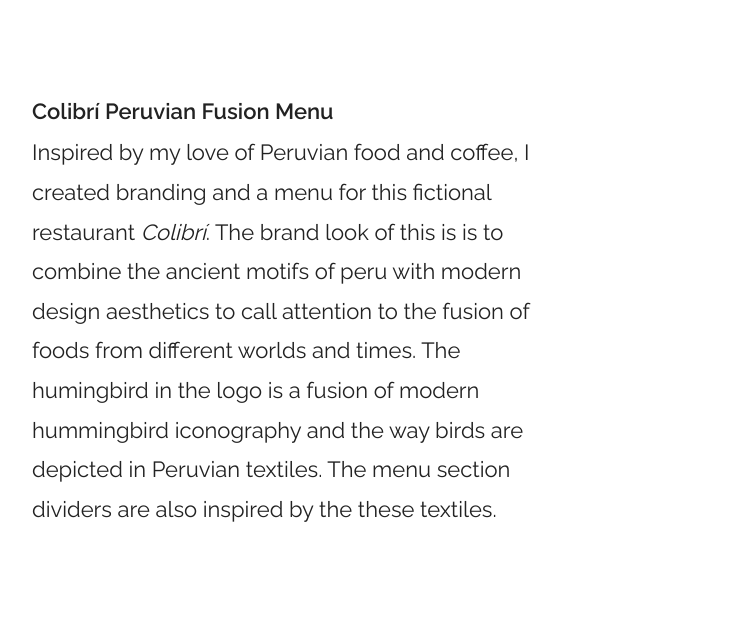
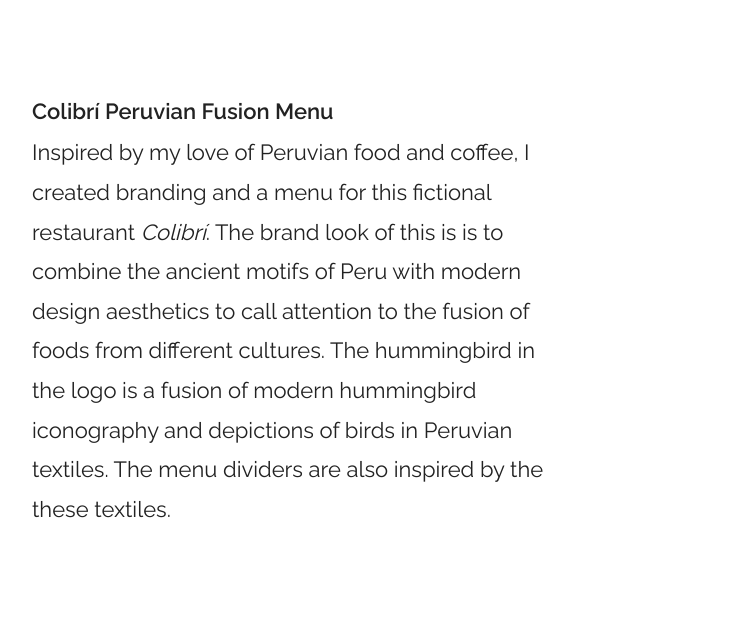
Before and after one commit to nikkisnotcool/Portfolio, a plain HTML site: page Colibri.html in a window 1280 px wide. Shown: the part 2260-2887 px from the top of the page, without its empty margins (144-880 px from the left). Drawn offline with Linux system fonts and the light colour scheme.

Commit message:
Add files via upload

```diff
--- a/Colibri.html
+++ b/Colibri.html
@@ -87,7 +87,7 @@
 			<div class="row">
 				<div class="col-lg-7">
 					<h5>Colibrí Peruvian Fusion Menu</h5>
-				  <p>Inspired by my love of Peruvian food and coffee, I created branding and a menu for this fictional  restaurant <em>Colibrí</em>. The brand look of this is is to combine the ancient motifs of peru with modern design aesthetics to call attention to the fusion of foods from different worlds and times. The humingbird in the logo is a fusion of modern hummingbird iconography and the way birds are depicted in Peruvian textiles. The menu section dividers are also inspired by the these textiles. </p>
+				  <p>Inspired by my love of Peruvian food and coffee, I created branding and a menu for this fictional  restaurant <em>Colibrí</em>. The brand look of this is is to combine the ancient motifs of Peru with modern design aesthetics to call attention to the fusion of foods from different cultures. The hummingbird in the logo is a fusion of modern hummingbird iconography and depictions of birds in Peruvian textiles. The menu dividers are also inspired by the these textiles. </p>
 				</div>
 			</div>
 		</div>
```
Also changed, not shown: Palsandpaws.html (+1 -1 lines).
